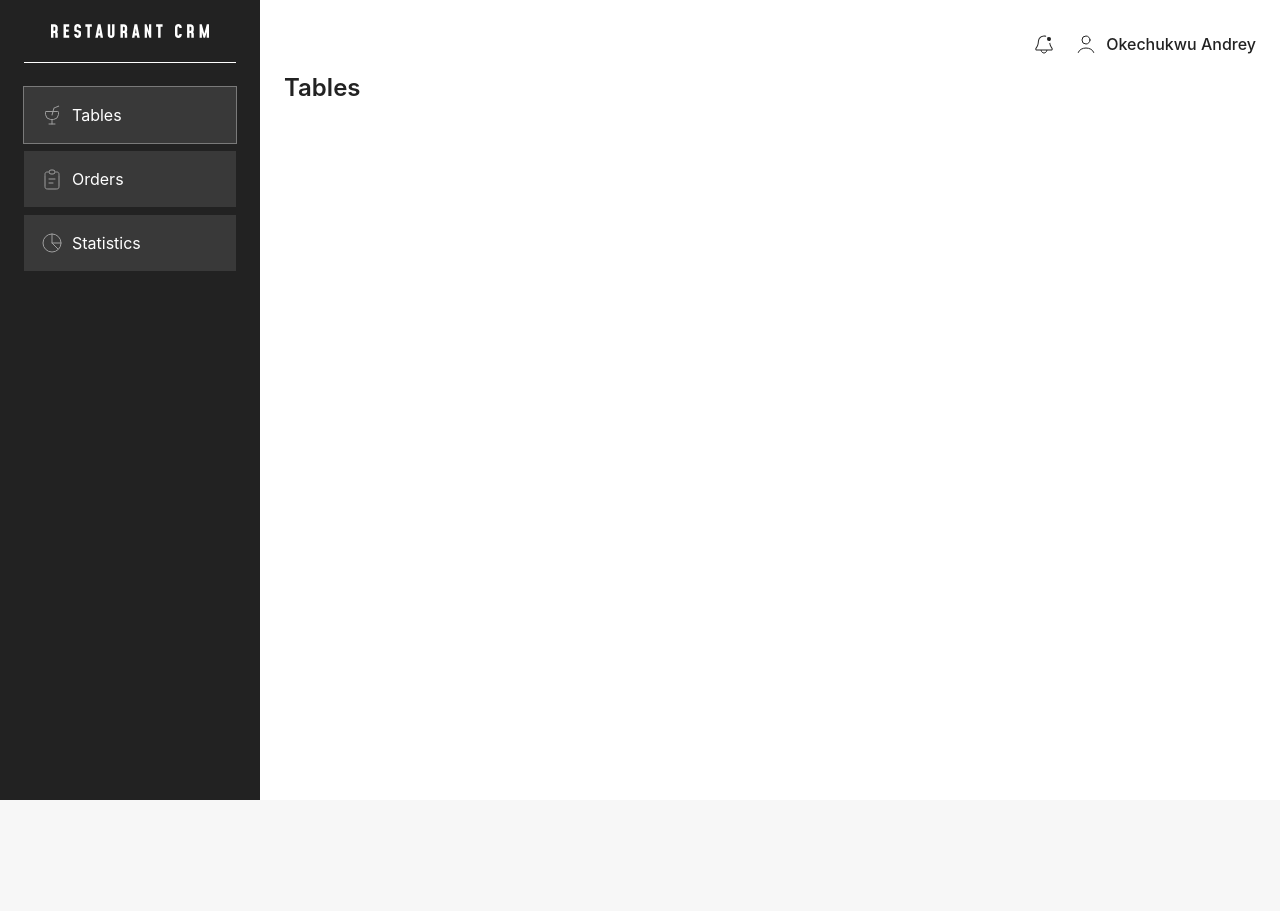
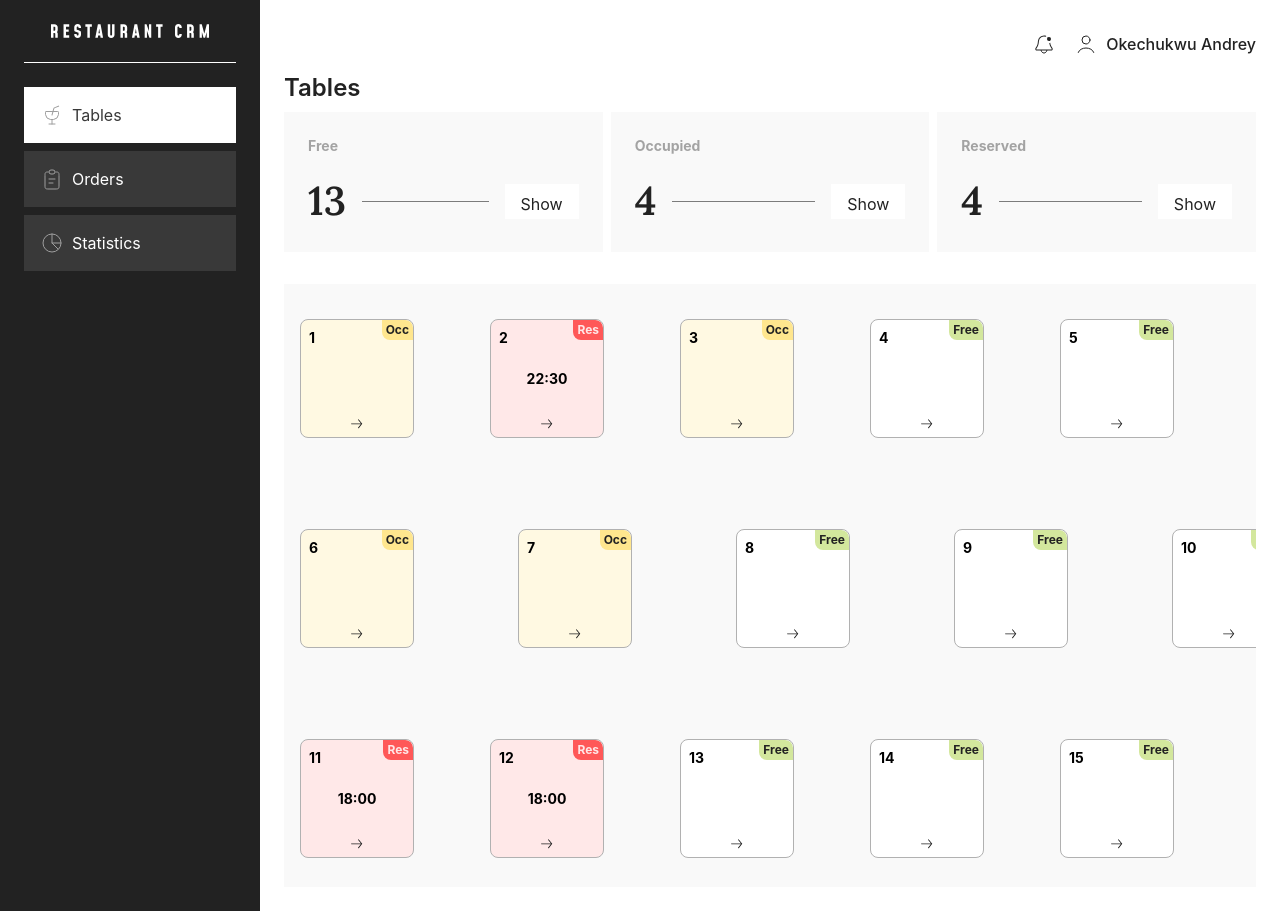
Before and after one commit to Pl0hoiKiDiK/restaurant-platform, a React (Vite) app: page /staff/tables in a window 1280 px wide. Before the commit the page ends 800 px from the top, so only its background shows below. Built offline with nearby package versions, Linux system fonts and the light colour scheme.

Commit message:
feat: add restaurant tables dashboard

```diff
--- a/src/app/layouts/staff-layout.tsx
+++ b/src/app/layouts/staff-layout.tsx
@@ -44,14 +44,14 @@ export function StaffLayout({ children }: PropsWithChildren) {
         <nav className="flex w-[212px] flex-col gap-2">
           {staffNavigationItems.map(({ label, icon, isActive }) => (
             <button
-              className={[
-                'flex h-14 w-[212px] items-center gap-2 px-4',
-                'bg-[#393939] text-left font-medium text-white',
-                'transition-colors hover:bg-[#4a4a4a]',
-                isActive ? 'ring-1 ring-white/40' : '',
-              ].join(' ')}
-              key={label}
-              type="button"
+                className={[
+                    'flex h-14 w-[212px] items-center gap-2 px-4 text-left font-medium transition-colors',
+                    isActive
+                        ? 'bg-white text-[#383838]'
+                        : 'bg-[#393939] text-white hover:bg-[#4A4A4A]',
+                ].join(' ')}
+                key={label}
+                type="button"
             >
               <img
                 alt=""
--- /dev/null
+++ b/src/features/tables/components/restaurant-table-card.tsx
@@ -0,0 +1,72 @@
+import { Link } from '@tanstack/react-router';
+
+import arrowIcon from '@/assets/icons/arrow-icon.svg';
+import type { RestaurantTable } from '@/features/tables/types/table.types';
+
+interface RestaurantTableCardProps {
+  table: RestaurantTable;
+}
+
+const tableStatusStyles = {
+  free: {
+    backgroundClassName: 'bg-white',
+    badgeClassName: 'bg-[#D3E79D] text-[#222222]',
+    label: 'Free',
+  },
+  occupied: {
+    backgroundClassName: 'bg-[#FFF9E2]',
+    badgeClassName: 'bg-[#FFE68E] text-[#222222]',
+    label: 'Occ',
+  },
+  reserved: {
+    backgroundClassName: 'bg-[#FFE8E8]',
+    badgeClassName: 'bg-[#FF5858] text-[#FFE8E8]',
+    label: 'Res',
+  },
+} as const;
+
+export function RestaurantTableCard({
+  table,
+}: RestaurantTableCardProps) {
+  const statusStyle = tableStatusStyles[table.status];
+
+  return (
+    <Link
+      className={[
+        'relative block h-[119px] w-[114px] overflow-hidden rounded-[8px]',
+        'border border-[#B1B1B1] text-inherit no-underline',
+        'transition-colors duration-150 hover:border-[#777777]',
+        statusStyle.backgroundClassName,
+      ].join(' ')}
+      params={{ tableId: table.id }}
+      to="/staff/tables/$tableId"
+    >
+      <span className="absolute left-2 top-2 text-sm font-bold leading-5 text-black">
+        {table.number}
+      </span>
+
+      <span
+        className={[
+          'absolute right-0 top-0 rounded-bl-[8px] rounded-tr-[8px]',
+          'px-1 py-1 text-xs font-bold leading-3',
+          statusStyle.badgeClassName,
+        ].join(' ')}
+      >
+        {statusStyle.label}
+      </span>
+
+      {table.status === 'reserved' && table.reservationTime ? (
+        <span className="absolute left-1/2 top-1/2 -translate-x-1/2 -translate-y-1/2 text-sm font-bold leading-5 text-black">
+          {table.reservationTime}
+        </span>
+      ) : null}
+
+      <img
+        alt=""
+        aria-hidden="true"
+        className="absolute bottom-2 left-1/2 h-[10px] w-3 -translate-x-1/2"
+        src={arrowIcon}
+      />
+    </Link>
+  );
+}
--- /dev/null
+++ b/src/features/tables/components/table-stat-card.tsx
@@ -0,0 +1,29 @@
+interface TableStatCardProps {
+  label: string;
+  value: number;
+}
+
+export function TableStatCard({ label, value }: TableStatCardProps) {
+  return (
+    <article className="flex h-[140px] min-w-0 flex-1 flex-col bg-[#F9F9F9] p-6">
+      <p className="text-sm font-bold leading-5 text-[#222222]/40">
+        {label}
+      </p>
+
+      <div className="mt-[15px] flex h-[60px] min-w-0 items-center">
+        <span className="font-['Lora'] text-[40px] font-semibold leading-[60px] text-[#222222]">
+          {value}
+        </span>
+
+        <div className="mx-4 h-px min-w-0 flex-1 bg-black/50" />
+
+        <button
+          className="h-[35px] shrink-0 bg-white px-4 py-2 text-base font-normal leading-[19px] text-[#222222]"
+          type="button"
+        >
+          Show
+        </button>
+      </div>
+    </article>
+  );
+}
--- /dev/null
+++ b/src/features/tables/components/tables-floor-plan.tsx
@@ -0,0 +1,73 @@
+import type { RestaurantTable } from '@/features/tables/types/table.types';
+
+import { RestaurantTableCard } from './restaurant-table-card';
+
+interface TablePosition {
+  tableId: string;
+  top?: number;
+  left?: number;
+  right?: number;
+  bottom?: number;
+}
+
+interface TablesFloorPlanProps {
+  tables: RestaurantTable[];
+}
+
+const tablePositions: TablePosition[] = [
+  { tableId: 'table-1', top: 35, left: 16 },
+  { tableId: 'table-2', top: 35, left: 206 },
+  { tableId: 'table-3', top: 35, left: 396 },
+  { tableId: 'table-4', top: 35, left: 586 },
+  { tableId: 'table-5', top: 35, left: 776 },
+
+  { tableId: 'table-6', top: 245, left: 16 },
+  { tableId: 'table-7', top: 245, left: 234 },
+  { tableId: 'table-8', top: 245, left: 452 },
+  { tableId: 'table-9', top: 245, left: 670 },
+  { tableId: 'table-10', top: 245, left: 888 },
+
+  { tableId: 'table-11', top: 455, left: 16 },
+  { tableId: 'table-12', top: 455, left: 206 },
+  { tableId: 'table-13', top: 455, left: 396 },
+  { tableId: 'table-14', top: 455, left: 586 },
+  { tableId: 'table-15', top: 455, left: 776 },
+
+  { tableId: 'table-a2', top: 21, right: 16 },
+  { tableId: 'table-a1', bottom: 16, right: 16 },
+];
+
+export function TablesFloorPlan({ tables }: TablesFloorPlanProps) {
+  const tablesById = new Map(
+    tables.map((table) => [table.id, table]),
+  );
+
+  return (
+    <section className="w-full overflow-x-auto bg-[#F9F9F9]">
+      <div className="relative mx-auto h-[603px] w-[1132px]">
+        {tablePositions.map(({ tableId, top, left, right, bottom }) => {
+          const table = tablesById.get(tableId);
+
+          if (!table) {
+            return null;
+          }
+
+          return (
+            <div
+              className="absolute"
+              key={table.id}
+              style={{
+                top,
+                left,
+                right,
+                bottom,
+              }}
+            >
+              <RestaurantTableCard table={table} />
+            </div>
+          );
+        })}
+      </div>
+    </section>
+  );
+}
--- /dev/null
+++ b/src/features/tables/data/mock-tables.ts
@@ -0,0 +1,33 @@
+import type {
+  RestaurantTable,
+  TableStatistics,
+} from '@/features/tables/types/table.types';
+
+export const mockTables: RestaurantTable[] = [
+  { id: 'table-1', number: 1, status: 'occupied' },
+  { id: 'table-2', number: 2, status: 'reserved', reservationTime: '22:30' },
+  { id: 'table-3', number: 3, status: 'occupied' },
+  { id: 'table-4', number: 4, status: 'free' },
+  { id: 'table-5', number: 5, status: 'free' },
+
+  { id: 'table-6', number: 6, status: 'occupied' },
+  { id: 'table-7', number: 7, status: 'occupied' },
+  { id: 'table-8', number: 8, status: 'free' },
+  { id: 'table-9', number: 9, status: 'free' },
+  { id: 'table-10', number: 10, status: 'free' },
+
+  { id: 'table-11', number: 11, status: 'reserved', reservationTime: '18:00' },
+  { id: 'table-12', number: 12, status: 'reserved', reservationTime: '18:00' },
+  { id: 'table-13', number: 13, status: 'free' },
+  { id: 'table-14', number: 14, status: 'free' },
+  { id: 'table-15', number: 15, status: 'free' },
+
+  { id: 'table-a2', number: 16, status: 'free' },
+  { id: 'table-a1', number: 17, status: 'reserved', reservationTime: '21:00' },
+];
+
+export const mockTableStatistics: TableStatistics = {
+  free: 13,
+  occupied: 4,
+  reserved: 4,
+};
--- a/src/index.css
+++ b/src/index.css
@@ -1,3 +1,4 @@
+@import url('https://fonts.googleapis.com/css2?family=Lora:wght@600&display=swap');
 @import "tailwindcss";
 @import "tw-animate-css";
 @import "shadcn/tailwind.css";
--- a/src/routes/staff/tables/index.tsx
+++ b/src/routes/staff/tables/index.tsx
@@ -1,6 +1,12 @@
 import { createFileRoute } from '@tanstack/react-router';
 
 import { StaffLayout } from '@/app/layouts/staff-layout';
+import { TableStatCard } from '@/features/tables/components/table-stat-card';
+import { TablesFloorPlan } from '@/features/tables/components/tables-floor-plan';
+import {
+  mockTables,
+  mockTableStatistics,
+} from '@/features/tables/data/mock-tables';
 
 export const Route = createFileRoute('/staff/tables/')({
   component: TablesPage,
@@ -9,9 +15,32 @@ export const Route = createFileRoute('/staff/tables/')({
 function TablesPage() {
   return (
     <StaffLayout>
-      <h1 className="text-2xl font-semibold leading-8 text-[#222222]">
-        Tables
-      </h1>
+      <section className="w-full">
+        <h1 className="text-2xl font-semibold leading-8 text-[#222222]">
+          Tables
+        </h1>
+
+        <div className="mt-2 grid w-full grid-cols-3 gap-2">
+          <TableStatCard
+            label="Free"
+            value={mockTableStatistics.free}
+          />
+
+          <TableStatCard
+            label="Occupied"
+            value={mockTableStatistics.occupied}
+          />
+
+          <TableStatCard
+            label="Reserved"
+            value={mockTableStatistics.reserved}
+          />
+        </div>
+
+        <div className="mt-8 w-full">
+          <TablesFloorPlan tables={mockTables} />
+        </div>
+      </section>
     </StaffLayout>
   );
 }
```
Also changed, not shown: src/features/tables/types/table.types.ts (added, +14 -0 lines), src/assets/icons/arrow-icon.svg (added).
